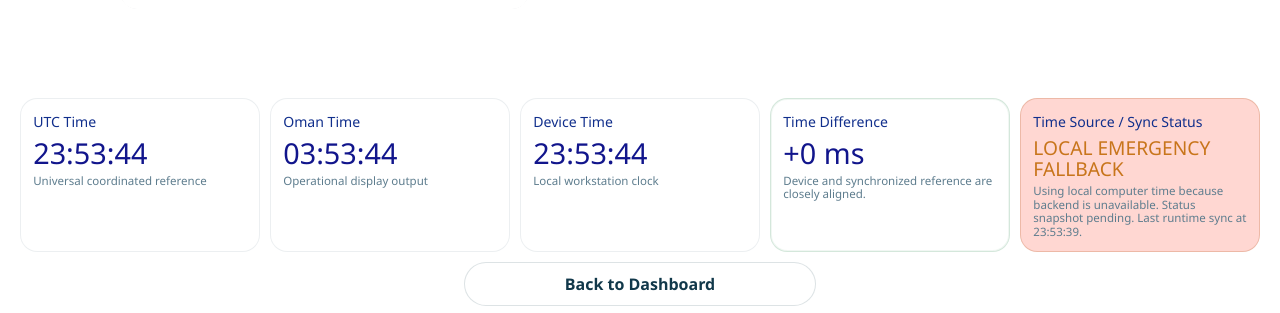
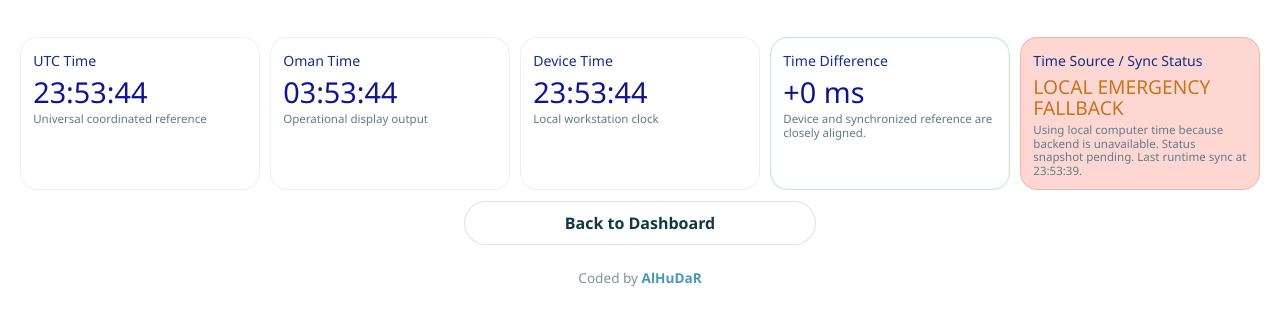
Before and after one commit to AlHuDaR/TIME-CACE, a website: page official-time.html in a window 1280 px wide. Shown: the part 487-800 px from the top of the page. Drawn offline with Linux system fonts and the light colour scheme; no server answers.

Commit message:
Update official-time.html

```diff
--- a/official-time.html
+++ b/official-time.html
@@ -64,6 +64,8 @@
       <nav class="official-time-actions" aria-label="Official time navigation">
         <a class="mode-btn mode-link-btn" href="/dashboard" data-app-link="/dashboard">Back to Dashboard</a>
       </nav>
+    <p class="coder-credit">Coded by <a href="https://github.com/AlHuDaR/TIME-CACE/tree/main" target="_blank" rel="noreferrer">AlHuDaR</a></p>
+
     </main>
 
     <script src="api-client.js"></script>
```
